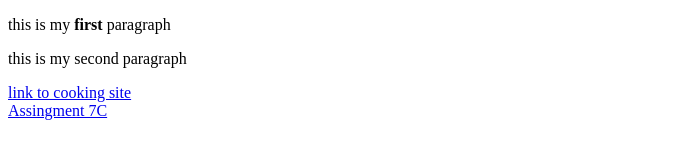
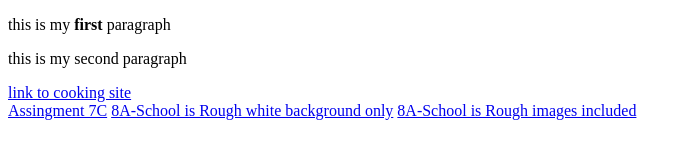
Before and after one commit to mattmart/mattmart.github.io, a plain HTML site: page index.html in a window 1280 px wide. Shown: the whole page, without its empty margins (0-692 px from the left). Drawn offline with Linux system fonts and the light colour scheme.

Commit message:
updated index page
index page includes assignment 8a- final for comm 150

```diff
--- a/index.html
+++ b/index.html
@@ -8,5 +8,7 @@
     <p>this is my second paragraph</p>
     <a href = "cooking.html"> link to cooking site</a> <br>
     <a href = "creative.html"> Assingment 7C</a>
+    <a href = "school_is_tough_background_only.html"> 8A-School is Rough white background only</a>
+    <a href = "school_is_tough.html"> 8A-School is Rough images included </a>
 </body>
 </html>
```
